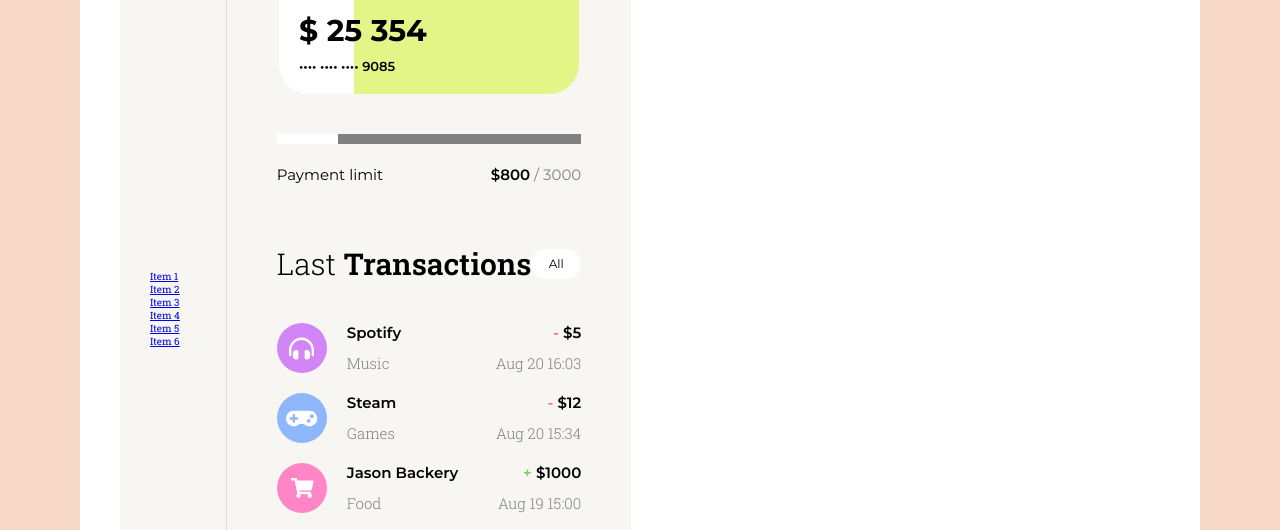
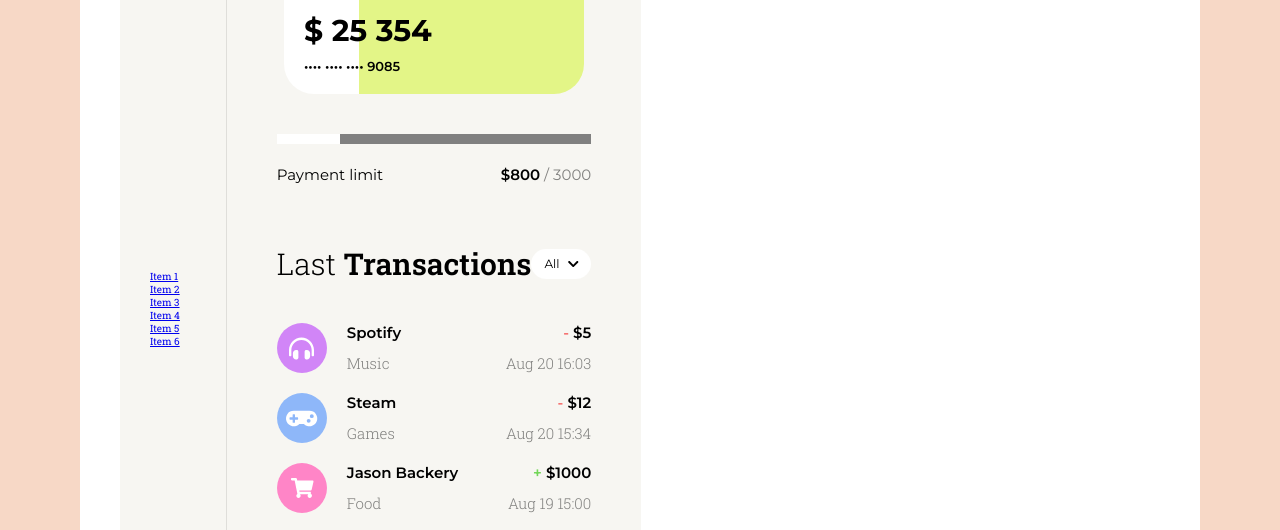
Before and after one commit to o2bomb/a-bank-dashboard, a website built with webpack: page index.html in a window 1280 px wide. Shown: the part 231-761 px from the top of the page. Built offline with nearby package versions, Linux system fonts and the light colour scheme.

Commit message:
Add chevron to all button

```diff
--- a/index.html
+++ b/index.html
@@ -60,7 +60,7 @@
           <div class="transaction-info">
             <div class="title-group">
               <div class="title">Last <b>Transactions</b></div>
-              <button class="btn all">All</button>
+              <button class="btn all">All <i class="chev fas fa-chevron-down"></i></button>
             </div>
             <div class="transactions">
               <div class="transaction-item music">
--- a/sass/style.scss
+++ b/sass/style.scss
@@ -182,8 +182,12 @@ body {
             .all {
               border-radius: 2rem;
               height: 3rem;
-              width: 5rem;
+              width: 6rem;
               background-color: var(--color-background);
+
+              .chev {
+                margin-left: .5rem;
+              }
             }
           }
 
```
